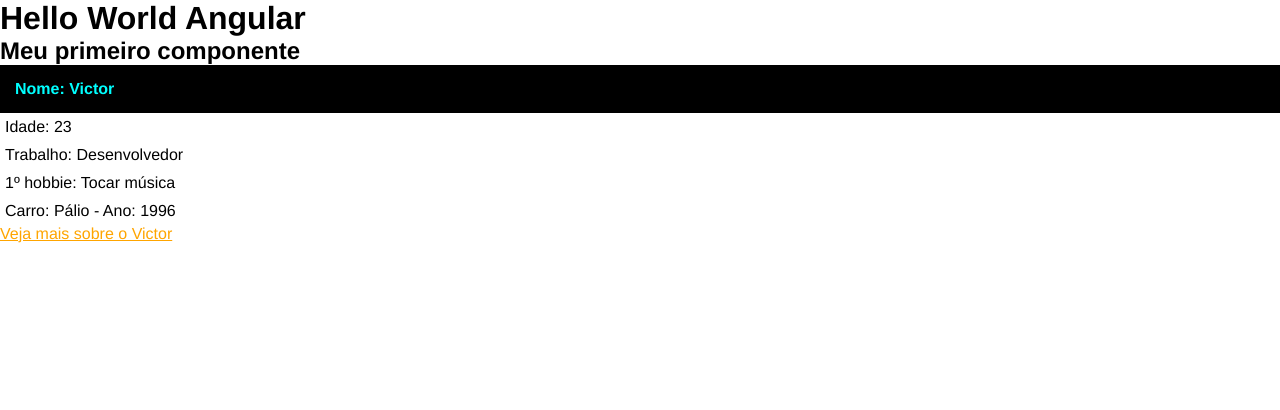
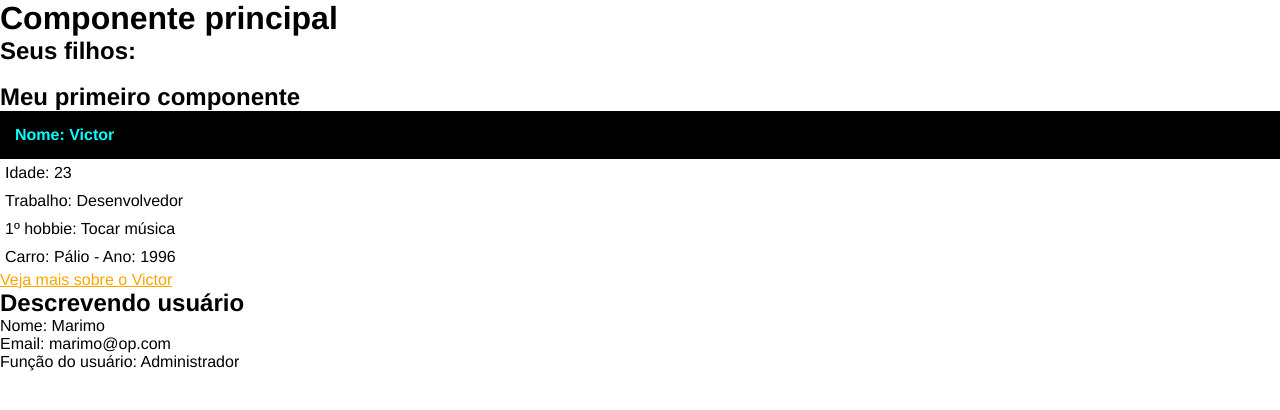
Before and after one commit to hvictorleite/curso-angular, an Angular app: page / in a window 1280 px wide. Shown: the top 410 px of the page. Built offline with nearby package versions, Linux system fonts and the light colour scheme.

Commit message:
Create parent-data component and shared data from Parent component to Child component with @Input

```diff
--- a/src/app/app.component.html
+++ b/src/app/app.component.html
@@ -1,2 +1,6 @@
-<h1>Hello World Angular</h1>
+<h1>Componente principal</h1>
+
+<h2>Seus filhos:</h2>
+<br />
 <app-first-component></app-first-component>
+<app-parent-data [userData]="userData"></app-parent-data>
--- a/src/app/app.component.ts
+++ b/src/app/app.component.ts
@@ -7,4 +7,10 @@ import { Component } from '@angular/core';
 })
 export class AppComponent {
   title = 'curso-angular';
+
+  userData = {
+    name: 'Marimo',
+    email: 'marimo@op.com',
+    role: 'Administrador'
+  }
 }
--- a/src/app/app.module.ts
+++ b/src/app/app.module.ts
@@ -3,11 +3,13 @@ import { BrowserModule } from '@angular/platform-browser';
 
 import { AppComponent } from './app.component';
 import { FirstComponentComponent } from './components/first-component/first-component.component';
+import { ParentDataComponent } from './components/parent-data/parent-data.component';
 
 @NgModule({
   declarations: [
     AppComponent,
-    FirstComponentComponent
+    FirstComponentComponent,
+    ParentDataComponent
   ],
   imports: [
     BrowserModule
--- /dev/null
+++ b/src/app/components/parent-data/parent-data.component.html
@@ -0,0 +1,4 @@
+<h2>Descrevendo usuário</h2>
+<p>Nome: {{userData.name}}</p>
+<p>Email: {{userData.email}}</p>
+<p>Função do usuário: {{userData.role}}</p>
```
Also changed, not shown: src/app/components/parent-data/parent-data.component.ts (added, +11 -0 lines), src/app/components/parent-data/parent-data.component.css (added), 1 other file (tests, documents, lock files or other folders).
